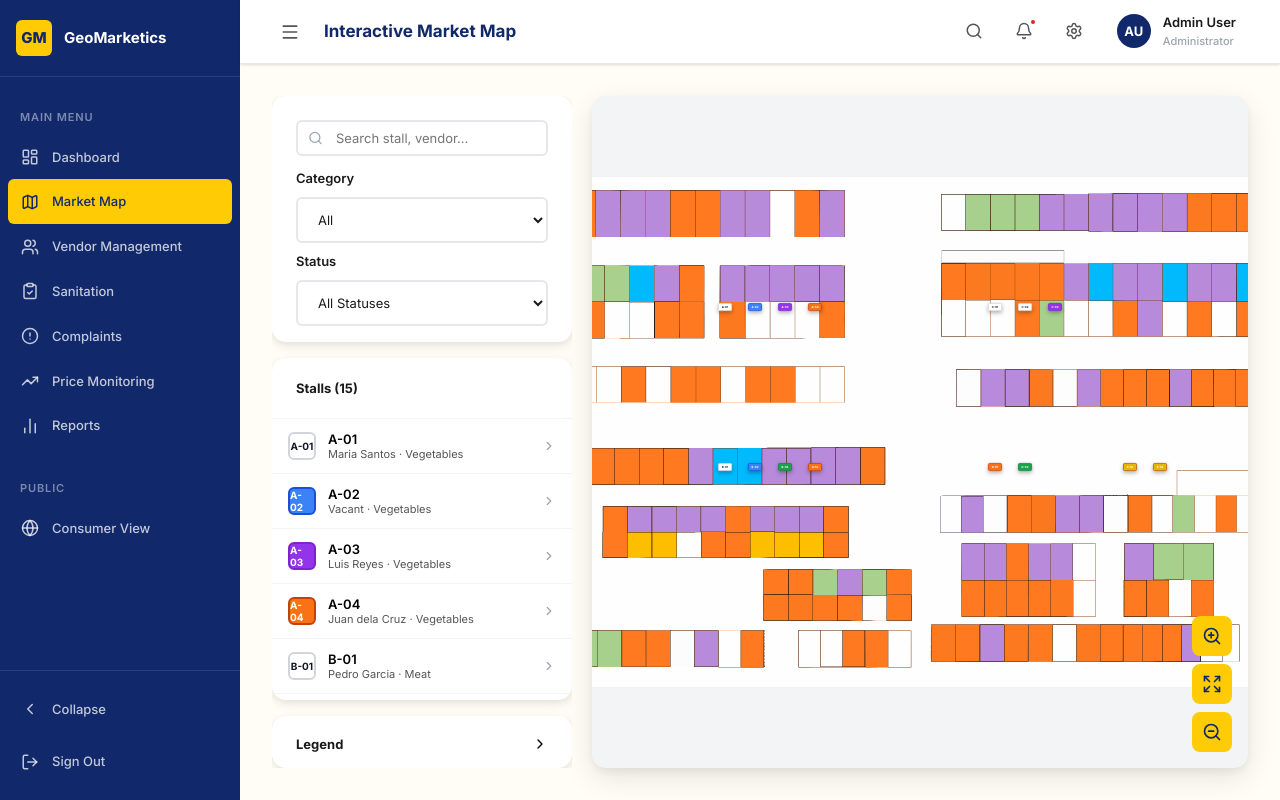
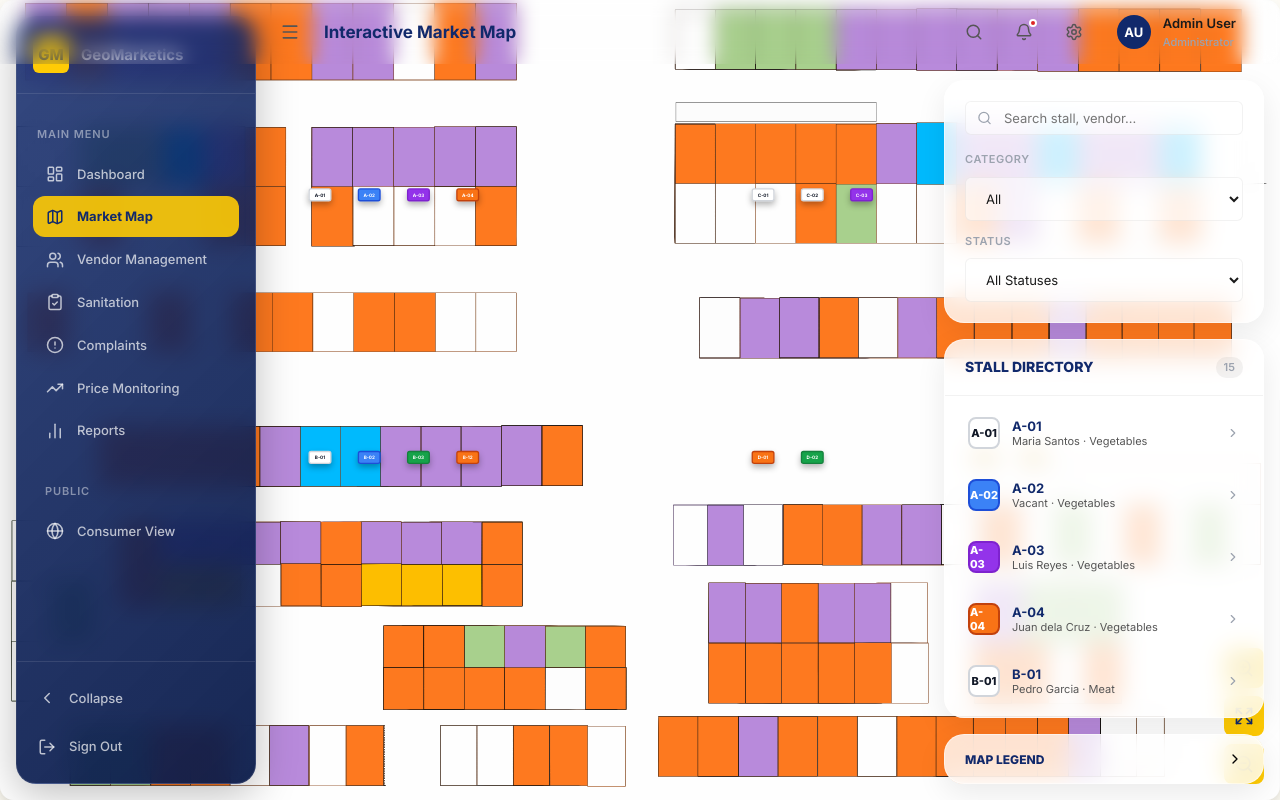
Before and after one commit to Johnrxyz/geomarketics-v1, a Next.js app: page /map in a window 1280 px wide. Built offline with nearby package versions, Linux system fonts and the light colour scheme.

Commit message:
refractor ui

```diff
--- a/app/dashboard/page.tsx
+++ b/app/dashboard/page.tsx
@@ -4,7 +4,7 @@ import AppShell from "@/components/layout/AppShell";
 import StatCard from "@/components/ui/StatCard";
 import {
   Store, Users, AlertCircle, TrendingUp, FileText, CheckCircle,
-  ArrowRight, Plus, RefreshCw
+  ArrowRight, Download, RefreshCw
 } from "lucide-react";
 import Link from "next/link";
 import {
@@ -55,7 +55,7 @@ export default function DashboardPage() {
             <RefreshCw size={15} /> Refresh
           </button>
           <button className="btn btn-primary" style={{gap:"6px"}}>
-            <Plus size={15} /> Add Stall
+            <Download size={15} /> Export Data
           </button>
         </div>
       </div>
--- a/app/globals.css
+++ b/app/globals.css
@@ -169,12 +169,16 @@ h1, h2, h3, h4, h5, h6 {
   display: flex;
   flex-direction: column;
   min-width: 0;
-  margin-left: var(--sidebar-width);
+  margin-left: calc(var(--sidebar-width) + var(--space-4));
   transition: margin-left var(--transition-base);
 }
 
 .app-content.sidebar-collapsed {
-  margin-left: var(--sidebar-collapsed-width);
+  margin-left: calc(var(--sidebar-collapsed-width) + var(--space-4));
+}
+
+.app-content.floating-sidebar {
+  margin-left: 0;
 }
 
 .page-main {
@@ -184,19 +188,53 @@ h1, h2, h3, h4, h5, h6 {
   background: var(--bg-main);
 }
 
+.app-content.floating-sidebar .page-main {
+  padding: 0;
+  margin-top: 0;
+  height: 100vh;
+  display: flex;
+  flex-direction: column;
+}
+
+.app-content.floating-sidebar .app-header {
+  left: 0;
+  background: transparent;
+  border-bottom: none;
+  box-shadow: none;
+  pointer-events: none;
+}
+
+.app-content.floating-sidebar .app-header > * {
+  pointer-events: auto;
+}
+
+.app-content.floating-sidebar .header-left {
+  margin-left: var(--sidebar-width);
+  transition: margin-left var(--transition-base);
+}
+
+.app-content.sidebar-collapsed.floating-sidebar .header-left {
+  margin-left: var(--sidebar-collapsed-width);
+}
+
 /* ---------- Sidebar ---------- */
 .sidebar {
   position: fixed;
-  top: 0;
-  left: 0;
-  height: 100vh;
+  top: var(--space-4);
+  left: var(--space-4);
+  height: calc(100vh - var(--space-8));
   width: var(--sidebar-width);
-  background: var(--bg-sidebar);
+  background: linear-gradient(135deg, rgba(17, 41, 107, 0.85) 0%, rgba(10, 27, 74, 0.95) 100%);
+  backdrop-filter: blur(12px);
+  -webkit-backdrop-filter: blur(12px);
+  border: 1px solid rgba(255, 255, 255, 0.1);
+  border-radius: var(--radius-xl);
   display: flex;
   flex-direction: column;
   z-index: var(--z-sidebar);
-  transition: width var(--transition-base);
+  transition: width var(--transition-base), transform var(--transition-base);
   overflow: hidden;
+  box-shadow: 0 10px 40px rgba(0, 0, 0, 0.25);
 }
 
 .sidebar.collapsed {
@@ -323,21 +361,23 @@ h1, h2, h3, h4, h5, h6 {
   position: fixed;
   top: 0;
   right: 0;
-  left: var(--sidebar-width);
+  left: calc(var(--sidebar-width) + var(--space-4));
   height: var(--header-height);
-  background: var(--bg-surface);
-  border-bottom: 1px solid #E5E7EB;
+  background: rgba(255, 255, 255, 0.8);
+  backdrop-filter: blur(10px);
+  -webkit-backdrop-filter: blur(10px);
+  border-bottom: 1px solid rgba(0, 0, 0, 0.05);
   display: flex;
   align-items: center;
   justify-content: space-between;
   padding: 0 var(--space-8);
   z-index: var(--z-header);
   transition: left var(--transition-base);
-  box-shadow: var(--shadow-sm);
+  box-shadow: 0 4px 15px rgba(0, 0, 0, 0.03);
 }
 
 .app-header.sidebar-collapsed {
-  left: var(--sidebar-collapsed-width);
+  left: calc(var(--sidebar-collapsed-width) + var(--space-4));
 }
 
 .header-left {
--- a/app/login/page.tsx
+++ b/app/login/page.tsx
@@ -32,7 +32,7 @@ export default function LoginPage() {
     setLoading(false);
 
     if (role === "admin") {
-      router.push("/dashboard");
+      router.push("/map");
     } else {
       router.push("/vendor/profile");
     }
--- a/app/map/page.tsx
+++ b/app/map/page.tsx
@@ -52,36 +52,61 @@ export default function MapPage() {
   });
 
   return (
-    <AppShell pageTitle="Interactive Market Map" role="admin" userName="Admin User" userRole="Administrator">
-      <div style={{ display: "flex", gap: "var(--space-5)", height: "calc(100vh - var(--header-height) - var(--space-8)*2)" }}>
+    <AppShell pageTitle="Interactive Market Map" role="admin" userName="Admin User" userRole="Administrator" floatingSidebar={true}>
+      <div style={{ position: "relative", width: "100%", height: "100%" }}>
+        {/* ── Interactive SVG Map Container ── */}
+        <div style={{ position: "absolute", inset: 0, zIndex: 1 }}>
+          <MarketMap
+            stalls={STALLS}
+            selectedStallId={selectedStallId}
+            onStallSelect={(s) => setSelectedStallId(s ? s.id : null)}
+            showAdminLinks={true}
+          />
+        </div>
 
-        {/* ── Sidebar ── */}
+        {/* ── Sidebar (Floating over map) ── */}
         <aside style={{
-          width: "300px", flexShrink: 0,
+          position: "absolute",
+          top: "calc(var(--header-height) + var(--space-4))",
+          right: "var(--space-4)",
+          width: "320px",
+          bottom: "var(--space-4)",
           display: "flex", flexDirection: "column", gap: "var(--space-4)",
-          overflowY: "auto",
-        }} aria-label="Stall filters and list">
+          zIndex: 10,
+          pointerEvents: "none"
+        }} aria-label="Stall filters and list" className="map-filters-aside">
 
           {/* Filters */}
-          <div className="card">
-            <div className="card-body" style={{ paddingBottom: "var(--space-4)" }}>
-              <div className="search-input-wrapper" style={{ maxWidth: "100%", marginBottom: "var(--space-3)" }}>
+          <div style={{
+            pointerEvents: "auto",
+            background: "rgba(255, 255, 255, 0.8)",
+            backdropFilter: "blur(12px)",
+            WebkitBackdropFilter: "blur(12px)",
+            border: "1px solid rgba(255, 255, 255, 0.5)",
+            borderRadius: "20px",
+            boxShadow: "0 10px 30px rgba(0,0,0,0.08)",
+            padding: "var(--space-5)"
+          }}>
+            <div className="search-input-wrapper" style={{ maxWidth: "100%", marginBottom: "var(--space-4)" }}>
               <Search size={15} className="search-icon" aria-hidden="true" />
               <input type="search" className="search-input"
                 placeholder="Search stall, vendor..."
                 value={search} onChange={(e) => setSearch(e.target.value)}
+                style={{ background: "rgba(255,255,255,0.5)", border: "1px solid rgba(0,0,0,0.05)" }}
                 aria-label="Search stalls" />
             </div>
-              <div className="form-group" style={{ marginBottom: "var(--space-2)" }}>
-                <label className="form-label" htmlFor="cat-filter">Category</label>
-                <select id="cat-filter" className="form-select" value={categoryFilter}
+            <div className="form-group" style={{ marginBottom: "var(--space-3)" }}>
+              <label className="form-label" style={{ fontSize: "11px", textTransform: "uppercase", letterSpacing: "0.05em", color: "var(--text-muted)" }}>Category</label>
+              <select className="form-select" value={categoryFilter}
+                style={{ background: "rgba(255,255,255,0.5)", border: "1px solid rgba(0,0,0,0.05)" }}
                 onChange={(e) => setCategoryFilter(e.target.value)}>
                 {CATEGORIES.map((c) => <option key={c}>{c}</option>)}
               </select>
             </div>
             <div className="form-group">
-                <label className="form-label" htmlFor="status-filter">Status</label>
-                <select id="status-filter" className="form-select" value={statusFilter}
+              <label className="form-label" style={{ fontSize: "11px", textTransform: "uppercase", letterSpacing: "0.05em", color: "var(--text-muted)" }}>Status</label>
+              <select className="form-select" value={statusFilter}
+                style={{ background: "rgba(255,255,255,0.5)", border: "1px solid rgba(0,0,0,0.05)" }}
                 onChange={(e) => setStatusFilter(e.target.value)}>
                 {STATUSES.map((s) => (
                   <option key={s} value={s}>
@@ -91,51 +116,69 @@ export default function MapPage() {
               </select>
             </div>
           </div>
-          </div>
 
           {/* Stall List */}
-          <div className="card" style={{ flex: 1, minHeight: 0, display: "flex", flexDirection: "column" }}>
-            <div className="card-header">
-              <div className="card-title" style={{ fontSize: "var(--text-sm)" }}>
-                Stalls ({filtered.length})
+          <div style={{
+            pointerEvents: "auto",
+            flex: 1,
+            minHeight: 0,
+            display: "flex",
+            flexDirection: "column",
+            background: "rgba(255, 255, 255, 0.8)",
+            backdropFilter: "blur(12px)",
+            WebkitBackdropFilter: "blur(12px)",
+            border: "1px solid rgba(255, 255, 255, 0.5)",
+            borderRadius: "20px",
+            boxShadow: "0 10px 30px rgba(0,0,0,0.08)",
+            overflow: "hidden"
+          }}>
+            <div style={{ padding: "16px 20px", borderBottom: "1px solid rgba(0,0,0,0.05)", display: "flex", alignItems: "center", justifyContent: "space-between" }}>
+              <div style={{ fontSize: "14px", fontWeight: 800, color: "var(--color-accent)" }}>
+                STALL DIRECTORY
+              </div>
+              <div style={{ fontSize: "11px", fontWeight: 600, color: "var(--text-muted)", background: "rgba(0,0,0,0.05)", padding: "2px 8px", borderRadius: "10px" }}>
+                {filtered.length}
               </div>
             </div>
-            <div style={{ overflowY: "auto", flex: 1 }}>
+            <div style={{ overflowY: "auto", flex: 1, padding: "8px" }}>
               {filtered.length === 0 ? (
                 <div className="empty-state" style={{ padding: "var(--space-8)" }}>
                   <div className="empty-state-title">No stalls found</div>
                 </div>
               ) : filtered.map((stall) => {
                 const conf = STATUS_MAP[stall.status];
+                const isSelected = selectedStallId === stall.id;
                 return (
                   <button key={stall.id} onClick={() => setSelectedStallId(stall.id)}
                     style={{
-                      width: "100%", padding: "var(--space-3) var(--space-4)",
+                      width: "100%", padding: "12px 14px",
                       textAlign: "left",
-                      background: selectedStallId === stall.id ? "var(--bg-secondary)" : "transparent",
-                      borderBottom: "1px solid #F3F4F6",
+                      background: isSelected ? "var(--color-primary-pale)" : "transparent",
+                      borderRadius: "12px",
+                      marginBottom: "4px",
                       cursor: "pointer",
-                      transition: "background var(--transition-fast)",
+                      transition: "all 0.2s ease",
                       display: "flex", alignItems: "center", gap: "var(--space-3)",
+                      border: isSelected ? "1px solid var(--color-primary)" : "1px solid transparent"
                     }}
                     aria-label={`View stall ${stall.number}, ${conf.label}`}
-                    aria-pressed={selectedStallId === stall.id}
+                    aria-pressed={isSelected}
                   >
                     <div style={{
-                      width: 28, height: 28, borderRadius: 6,
+                      width: 32, height: 32, borderRadius: "8px",
                       background: conf.color,
                       border: `2px solid ${conf.border}`,
                       display: "flex", alignItems: "center", justifyContent: "center",
-                      flexShrink: 0, fontSize: "10px", fontWeight: 700,
+                      flexShrink: 0, fontSize: "11px", fontWeight: 800,
                       color: conf.text,
                     }} aria-hidden="true">{stall.number}</div>
                     <div style={{ flex: 1, minWidth: 0 }}>
-                      <div style={{ fontSize: "var(--text-sm)", fontWeight: 600 }}>{stall.number}</div>
-                      <div style={{ fontSize: "var(--text-xs)", color: "var(--text-secondary)", overflow: "hidden", textOverflow: "ellipsis", whiteSpace: "nowrap" }}>
+                      <div style={{ fontSize: "13px", fontWeight: 700, color: "var(--color-accent)" }}>{stall.number}</div>
+                      <div style={{ fontSize: "11px", color: "var(--text-secondary)", overflow: "hidden", textOverflow: "ellipsis", whiteSpace: "nowrap" }}>
                         {stall.vendor !== "—" ? stall.vendor : "Vacant"} · {stall.category}
                       </div>
                     </div>
-                    <ChevronRight size={14} style={{ flexShrink: 0, color: "var(--text-muted)" }} aria-hidden="true" />
+                    <ChevronRight size={14} style={{ flexShrink: 0, color: isSelected ? "var(--color-accent)" : "var(--text-muted)" }} aria-hidden="true" />
                   </button>
                 );
               })}
@@ -143,28 +186,35 @@ export default function MapPage() {
           </div>
 
           {/* Legend */}
-          <div className="card">
+          <div style={{
+            pointerEvents: "auto",
+            background: "rgba(255, 255, 255, 0.8)",
+            backdropFilter: "blur(12px)",
+            WebkitBackdropFilter: "blur(12px)",
+            border: "1px solid rgba(255, 255, 255, 0.5)",
+            borderRadius: "20px",
+            boxShadow: "0 10px 30px rgba(0,0,0,0.08)",
+          }}>
             <button
-              className="card-header"
               onClick={() => setIsLegendOpen(!isLegendOpen)}
-              style={{ paddingBottom: isLegendOpen ? "var(--space-3)" : "var(--space-4)", width: "100%", display: "flex", justifyContent: "space-between", alignItems: "center", cursor: "pointer", border: "none", background: "transparent" }}
+              style={{ padding: "16px 20px", width: "100%", display: "flex", justifyContent: "space-between", alignItems: "center", cursor: "pointer", border: "none", background: "transparent" }}
               aria-expanded={isLegendOpen}
             >
-              <div className="card-title" style={{ fontSize: "var(--text-sm)" }}>Legend</div>
+              <div style={{ fontSize: "12px", fontWeight: 800, color: "var(--color-accent)", textTransform: "uppercase" }}>Map Legend</div>
               {isLegendOpen ? <ChevronDown size={16} /> : <ChevronRight size={16} />}
             </button>
             {isLegendOpen && (
-              <div className="card-body" style={{ display: "flex", flexDirection: "column", gap: "var(--space-3)", paddingTop: 0 }}>
+              <div style={{ display: "flex", flexDirection: "column", gap: "var(--space-3)", padding: "0 20px 20px" }}>
                 {(Object.keys(STATUS_MAP) as (keyof typeof STATUS_MAP)[]).map((status) => {
                   const conf = STATUS_MAP[status];
                   return (
                     <div key={status} style={{ display: "flex", alignItems: "center", gap: "var(--space-3)" }}>
                       <div style={{
-                        width: 18, height: 18, borderRadius: 4,
+                        width: 18, height: 18, borderRadius: 6,
                         background: conf.color, border: `2px solid ${conf.border}`,
                         flexShrink: 0
                       }} aria-hidden="true" />
-                      <span style={{ fontSize: "var(--text-sm)", color: "var(--text-secondary)" }}>
+                      <span style={{ fontSize: "12px", fontWeight: 500, color: "var(--text-secondary)" }}>
                         {conf.label}
                       </span>
                     </div>
@@ -173,18 +223,7 @@ export default function MapPage() {
               </div>
             )}
           </div>
-
         </aside>
-
-        {/* ── Interactive SVG Map Container ── */}
-        <div style={{ flex: 1, display: "flex", flexDirection: "column", gap: "var(--space-4)" }}>
-          <MarketMap
-            stalls={STALLS}
-            selectedStallId={selectedStallId}
-            onStallSelect={(s) => setSelectedStallId(s ? s.id : null)}
-            showAdminLinks={true}
-          />
-        </div>
       </div>
     </AppShell>
   );
--- a/components/layout/AppShell.tsx
+++ b/components/layout/AppShell.tsx
@@ -12,9 +12,10 @@ interface AppShellProps {
   role?: Role;
   userName?: string;
   userRole?: string;
+  floatingSidebar?: boolean;
 }
 
-export default function AppShell({ children, pageTitle, role = "admin", userName, userRole }: AppShellProps) {
+export default function AppShell({ children, pageTitle, role = "admin", userName, userRole, floatingSidebar = false }: AppShellProps) {
   const [collapsed, setCollapsed] = useState(false);
   const [mobileOpen, setMobileOpen] = useState(false);
 
@@ -41,7 +42,7 @@ export default function AppShell({ children, pageTitle, role = "admin", userName
         />
       )}
 
-      <div className={`app-content${collapsed ? " sidebar-collapsed" : ""}`}>
+      <div className={`app-content${collapsed ? " sidebar-collapsed" : ""}${floatingSidebar ? " floating-sidebar" : ""}`}>
         <Header
           pageTitle={pageTitle}
           sidebarCollapsed={collapsed}
--- a/components/layout/Sidebar.tsx
+++ b/components/layout/Sidebar.tsx
@@ -65,29 +65,51 @@ export default function Sidebar({ role = "admin", collapsed, onToggle, mobileOpe
               className={`sidebar-link${isActive ? " active" : ""}`}
               aria-current={isActive ? "page" : undefined}
               title={collapsed ? item.label : undefined}
+              style={{
+                margin: "2px 8px",
+                borderRadius: "12px",
+                padding: "10px 12px",
+                background: isActive ? "rgba(255, 203, 5, 0.9)" : "transparent",
+                color: isActive ? "#11296B" : "rgba(255, 255, 255, 0.7)",
+                transition: "all 0.2s cubic-bezier(0.4, 0, 0.2, 1)",
+              }}
             >
-              <span className="sidebar-link-icon" aria-hidden="true">{item.icon}</span>
-              <span className="sidebar-link-text">{item.label}</span>
+              <span className="sidebar-link-icon" aria-hidden="true" style={{ color: "inherit" }}>{item.icon}</span>
+              <span className="sidebar-link-text" style={{ fontWeight: isActive ? "700" : "500" }}>{item.label}</span>
             </Link>
           );
         })}
 
-        <div className="sidebar-section-label" style={{ marginTop: "var(--space-4)" }}>Public</div>
+        <div className="sidebar-section-label" style={{ marginTop: "var(--space-4)", paddingLeft: "20px" }}>Public</div>
         <Link
           href="/public"
           className={`sidebar-link${pathname === "/public" ? " active" : ""}`}
           title={collapsed ? "Consumer View" : undefined}
+          style={{
+            margin: "2px 8px",
+            borderRadius: "12px",
+            padding: "10px 12px",
+            background: pathname === "/public" ? "rgba(255, 203, 5, 0.9)" : "transparent",
+            color: pathname === "/public" ? "#11296B" : "rgba(255, 255, 255, 0.7)",
+            transition: "all 0.2s cubic-bezier(0.4, 0, 0.2, 1)",
+          }}
         >
-          <span className="sidebar-link-icon" aria-hidden="true"><Globe size={18} /></span>
+          <span className="sidebar-link-icon" aria-hidden="true" style={{ color: "inherit" }}><Globe size={18} /></span>
           <span className="sidebar-link-text">Consumer View</span>
         </Link>
       </nav>
 
       {/* Bottom */}
-      <div className="sidebar-bottombar">
+      <div className="sidebar-bottombar" style={{ borderTop: "1px solid rgba(255,255,255,0.1)", padding: "16px 8px" }}>
         <button
           className="sidebar-link"
-          style={{ width: "100%", marginBottom: "var(--space-2)" }}
+          style={{
+            width: "100%",
+            marginBottom: "var(--space-2)",
+            borderRadius: "12px",
+            padding: "10px 12px",
+            color: "rgba(255, 255, 255, 0.7)",
+          }}
           onClick={onToggle}
           aria-label={collapsed ? "Expand sidebar" : "Collapse sidebar"}
         >
@@ -96,7 +118,11 @@ export default function Sidebar({ role = "admin", collapsed, onToggle, mobileOpe
           </span>
           <span className="sidebar-link-text">Collapse</span>
         </button>
-        <Link href="/login" className="sidebar-link">
+        <Link href="/login" className="sidebar-link" style={{
+          borderRadius: "12px",
+          padding: "10px 12px",
+          color: "rgba(255, 255, 255, 0.7)",
+        }}>
           <span className="sidebar-link-icon" aria-hidden="true"><LogOut size={18} /></span>
           <span className="sidebar-link-text">Sign Out</span>
         </Link>
```
Lines whose indentation alone changed are shown as unchanged.
